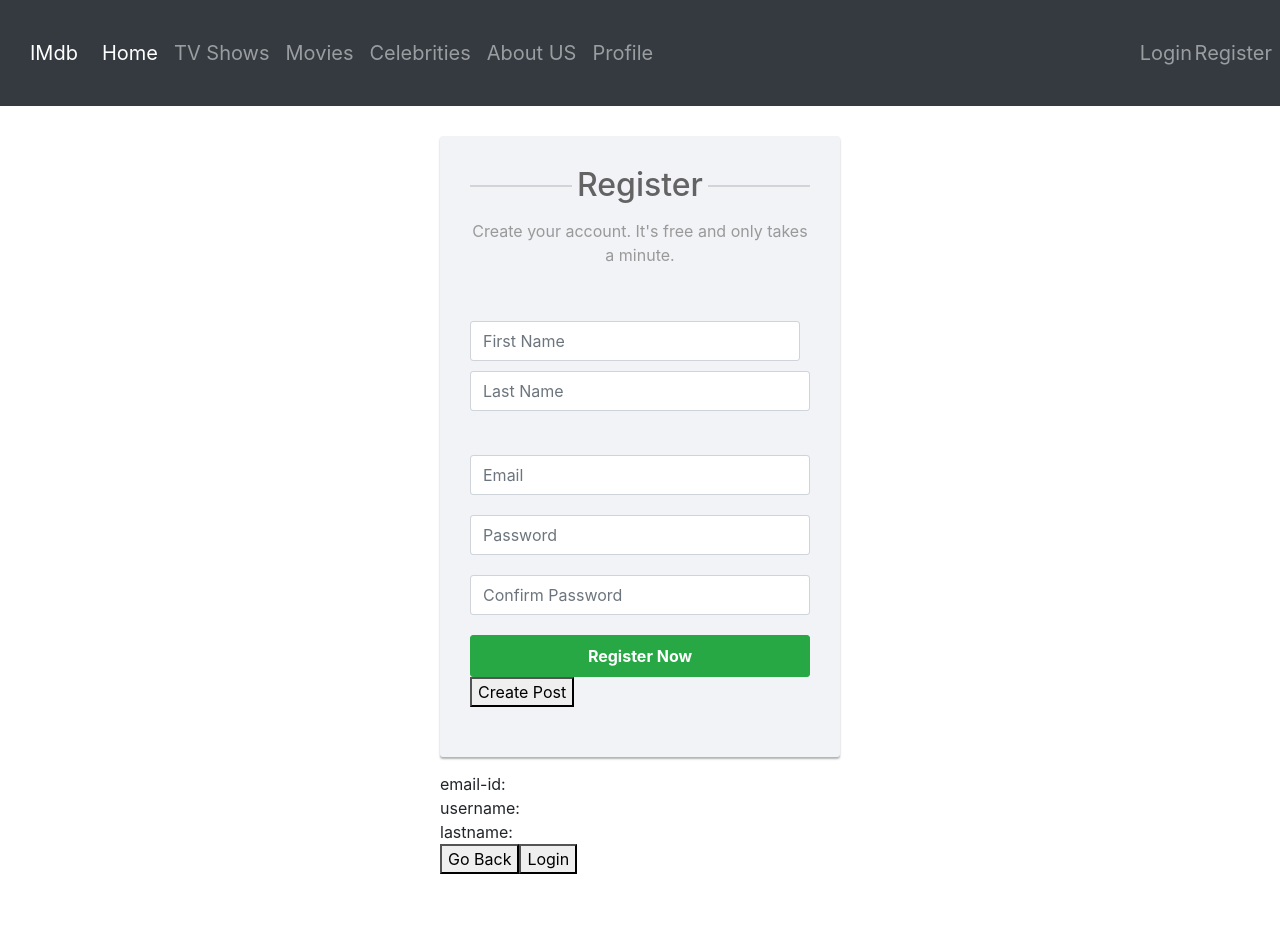
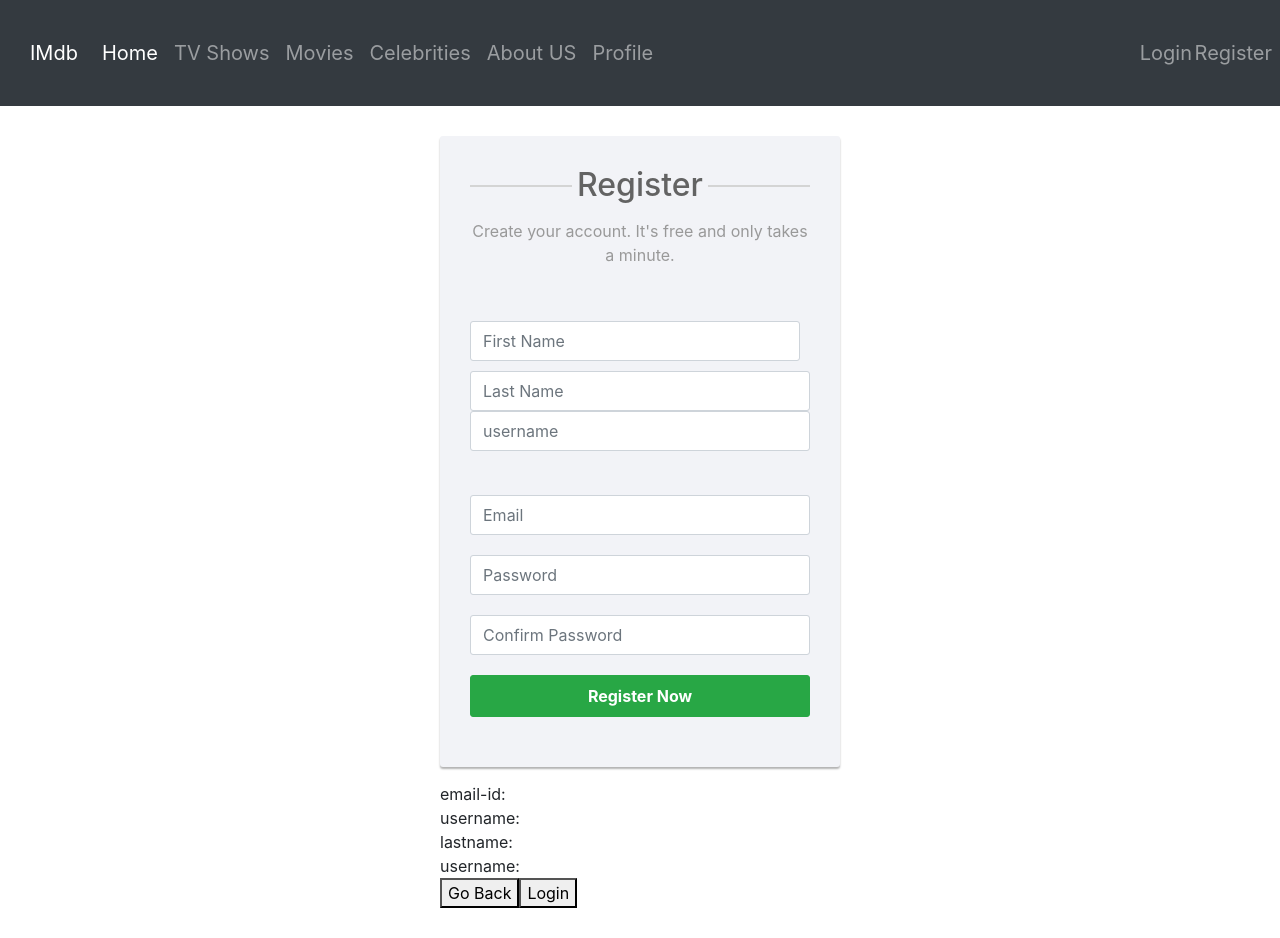
Before and after one commit to namrata9503/imdb, an Angular app: page /register in a window 1280 px wide. Before the commit the page ends 904 px from the top, so only its background shows below. Built offline with nearby package versions, Linux system fonts and the light colour scheme.

Commit message:
added registration of user with username

```diff
--- a/src/app/login/login.component.html
+++ b/src/app/login/login.component.html
@@ -2,18 +2,21 @@
   <form action="/examples/actions/confirmation.php" method="post">
       <h2 class="text-center">Log in</h2>
       <div class="form-group">
-          <input type="text" class="form-control" placeholder="Username" required="required">
+          <input type="text" id="username" name="username" [(ngModel)]="getU.username" class="form-control" placeholder="Username" required="required">
       </div>
       <div class="form-group">
-          <input type="password" class="form-control" placeholder="Password" required="required">
+          <input type="password" id="password" name="password" [(ngModel)]="getU.password" class="form-control" placeholder="Password" required="required">
       </div>
       <div class="form-group">
           <button type="submit" class="btn btn-primary btn-block">Log in</button>
       </div>
+      <button (click)="onLogin()">Create Post</button>
+
       <div class="clearfix">
           <label class="pull-left checkbox-inline"><input type="checkbox"> Remember me</label>
           <a href="#" class="pull-right">Forgot Password?</a>
       </div>
   </form>
+  <div>username: {{perUser$.username}}</div>
   <!-- <p class="text-center"><a routerLink="register">Create an Account</a></p> -->
 </div>
--- a/src/app/login/login.component.ts
+++ b/src/app/login/login.component.ts
@@ -1,4 +1,5 @@
 import { Component, OnInit } from '@angular/core';
+import { DataService } from '../data.service';
 
 @Component({
   selector: 'app-login',
@@ -6,10 +7,17 @@ import { Component, OnInit } from '@angular/core';
   styleUrls: ['./login.component.scss']
 })
 export class LoginComponent implements OnInit {
-
-  constructor() { }
+  getU: Object = {};
+  //submitted: Boolean = true;
+  perUser$: Object = {};
+  constructor(private data: DataService) { }
 
   ngOnInit() {
   }
+  onLogin() {
+    console.log("Inside login()");
+    this.data.getUser(this.getU).subscribe(data => this.perUser$ = data);
+    //this.submitted = false;
+  }
 
 }
--- a/src/app/register/register.component.html
+++ b/src/app/register/register.component.html
@@ -10,6 +10,9 @@
         <div class="col-xs-4">
           <input type="text" class="form-control " id="lastName" [(ngModel)]="add.lastName" name="lastName" placeholder="Last Name" required="required">
         </div>
+        <div class="col-xs-4">
+            <input type="text" class="form-control " id="username" [(ngModel)]="add.username" name="username" placeholder="username" required="required">
+          </div>
       </div>
     </div>
     <div class="form-group">
@@ -29,14 +32,14 @@
       </label>
     </div> -->
     <div class="form-group">
-      <input type="submit" (click)="crateUser()" class="btn btn-success btn-lg btn-block" value="Register Now">
-      <button (click)="createUser()">Create Post</button>
+      <input type="submit" (click)="createUser()" class="btn btn-success btn-lg btn-block" value="Register Now">
     </div>
   </form>
   <div  >
       <div>email-id: {{add.email}}</div>
       <div>username: {{add.firstName}}</div>
       <div>lastname: {{add.lastName}}</div>
+      <div>username: {{add.username}}</div>
       {{addId._id}}
       <div>
         <button (click)="goBack()">Go Back</button>
```
